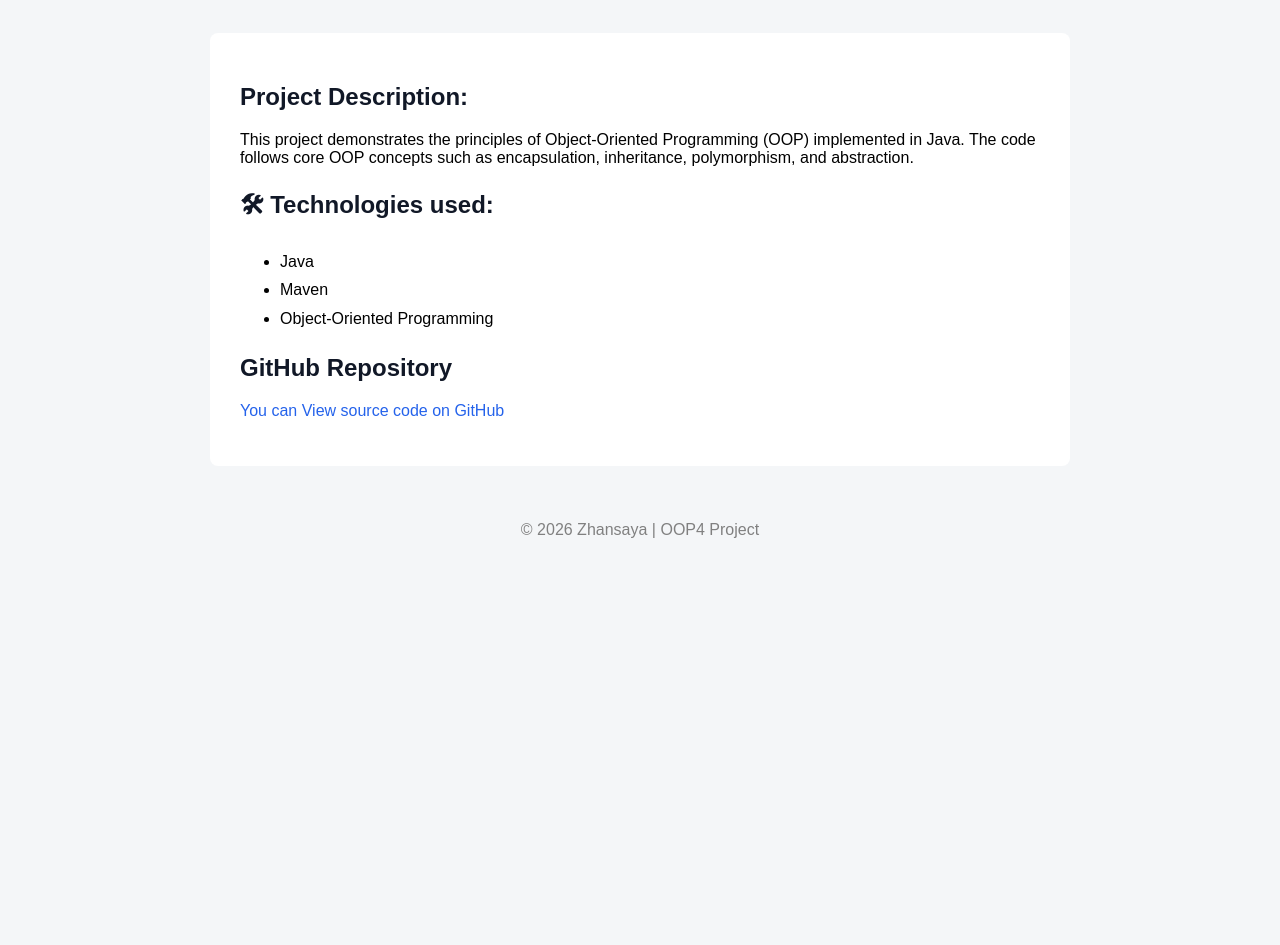
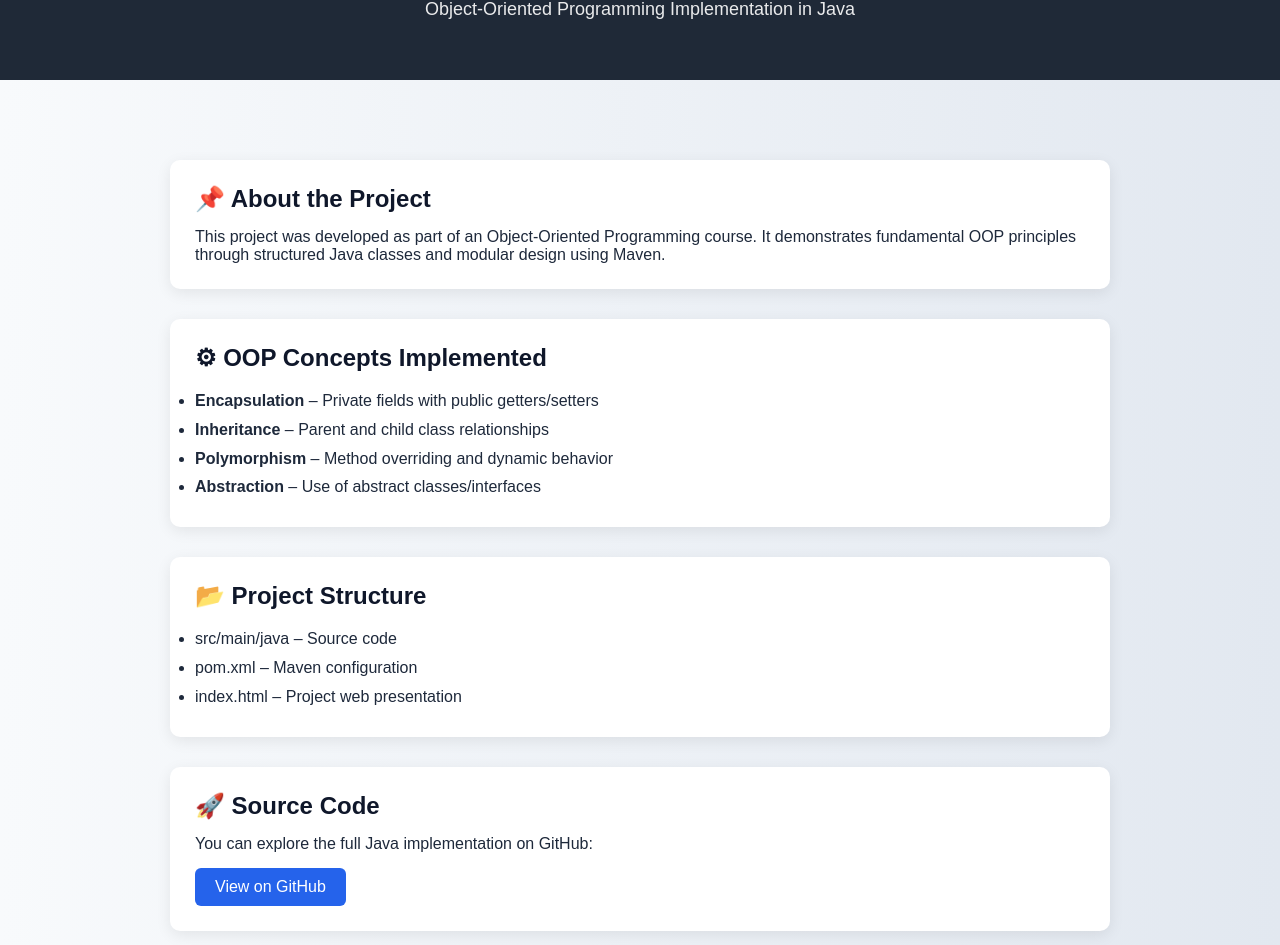
Before and after one commit to yerzhansaya/oop4, a plain HTML site: page index.html in a window 1280 px wide. Shown: the part 161-1106 px from the top of the page. Before the commit the page ends 800 px from the top, so only its background shows below. Drawn offline with Linux system fonts and the light colour scheme.

Commit message:
assignment 4

```diff
--- a/index.html
+++ b/index.html
@@ -2,76 +2,158 @@
 <html lang="en">
 <head>
     <meta charset="UTF-8">
-    <title>OOP4 Project</title>
+    <title>OOP4 Project | Zhansaya</title>
+    <meta name="viewport" content="width=device-width, initial-scale=1.0">
+
     <style>
+        * {
+            margin: 0;
+            padding: 0;
+            box-sizing: border-box;
+        }
+
         body {
             font-family: Arial, sans-serif;
-            background-color: #f4f6f8;
-            margin: 0;
-            padding: 0;
+            background: linear-gradient(to right, #f8fafc, #e2e8f0);
+            color: #1e293b;
         }
-        header {
-            background-color: #1f2937;
-            color: white;
-            padding: 20px;
+
+        nav {
+            background: #111827;
+            padding: 15px 0;
             text-align: center;
         }
+
+        nav a {
+            color: white;
+            margin: 0 20px;
+            text-decoration: none;
+            font-weight: bold;
+        }
+
+        nav a:hover {
+            color: #60a5fa;
+        }
+
+        header {
+            text-align: center;
+            padding: 60px 20px;
+            background: #1f2937;
+            color: white;
+        }
+
+        header h1 {
+            font-size: 36px;
+        }
+
+        header p {
+            margin-top: 10px;
+            font-size: 18px;
+            opacity: 0.9;
+        }
+
         section {
-            max-width: 800px;
-            margin: 40px auto;
+            max-width: 1000px;
+            margin: 50px auto;
+            padding: 30px;
+        }
+
+        .card {
             background: white;
-            padding: 30px;
-            border-radius: 8px;
+            padding: 25px;
+            border-radius: 10px;
+            margin-bottom: 30px;
+            box-shadow: 0 4px 15px rgba(0,0,0,0.08);
         }
-        h2 {
-            color: #111827;
+
+        .card h2 {
+            margin-bottom: 15px;
+            color: #0f172a;
         }
+
         ul {
             line-height: 1.8;
         }
+
+        .btn {
+            display: inline-block;
+            padding: 10px 20px;
+            background: #2563eb;
+            color: white;
+            border-radius: 6px;
+            text-decoration: none;
+            margin-top: 15px;
+        }
+
+        .btn:hover {
+            background: #1d4ed8;
+        }
+
         footer {
             text-align: center;
-            padding: 15px;
-            color: gray;
-        }
-        a {
-            color: #2563eb;
-            text-decoration: none;
+            padding: 20px;
+            background: #111827;
+            color: white;
+            margin-top: 50px;
         }
     </style>
 </head>
 <body>
 
+<nav>
+    <a href="#about">About</a>
+    <a href="#features">OOP Concepts</a>
+    <a href="#structure">Project Structure</a>
+    <a href="#github">GitHub</a>
+</nav>
+
 <header>
     <h1>OOP4 Java Project</h1>
-    <p>Object-Oriented Programming | Java</p>
+    <p>Object-Oriented Programming Implementation in Java</p>
 </header>
 
 <section>
-    <h2> Project Description:</h2>
-    <p>
-        This project demonstrates the principles of Object-Oriented Programming (OOP)
-        implemented in Java. The code follows core OOP concepts such as encapsulation,
-        inheritance, polymorphism, and abstraction.
-    </p>
 
-    <h2>🛠 Technologies used:</h2>
-    <ul>
-        <li>Java</li>
-        <li>Maven</li>
-        <li>Object-Oriented Programming</li>
-    </ul>
+    <div class="card" id="about">
+        <h2>📌 About the Project</h2>
+        <p>
+            This project was developed as part of an Object-Oriented Programming course.
+            It demonstrates fundamental OOP principles through structured Java classes
+            and modular design using Maven.
+        </p>
+    </div>
 
-    <h2> GitHub Repository</h2>
-    <p>
-        <a href="https://github.com/yerzhansaya/oop4" target="_blank">
-            You can View source code on GitHub
+    <div class="card" id="features">
+        <h2>⚙ OOP Concepts Implemented</h2>
+        <ul>
+            <li><b>Encapsulation</b> – Private fields with public getters/setters</li>
+            <li><b>Inheritance</b> – Parent and child class relationships</li>
+            <li><b>Polymorphism</b> – Method overriding and dynamic behavior</li>
+            <li><b>Abstraction</b> – Use of abstract classes/interfaces</li>
+        </ul>
+    </div>
+
+    <div class="card" id="structure">
+        <h2>📂 Project Structure</h2>
+        <ul>
+            <li>src/main/java – Source code</li>
+            <li>pom.xml – Maven configuration</li>
+            <li>index.html – Project web presentation</li>
+        </ul>
+    </div>
+
+    <div class="card" id="github">
+        <h2>🚀 Source Code</h2>
+        <p>You can explore the full Java implementation on GitHub:</p>
+        <a href="https://github.com/yerzhansaya/oop4" target="_blank" class="btn">
+            View on GitHub
         </a>
-    </p>
+    </div>
+
 </section>
 
 <footer>
-    © 2026 Zhansaya | OOP4 Project
+    © 2026 Zhansaya | OOP
 </footer>
 
 </body>
```
